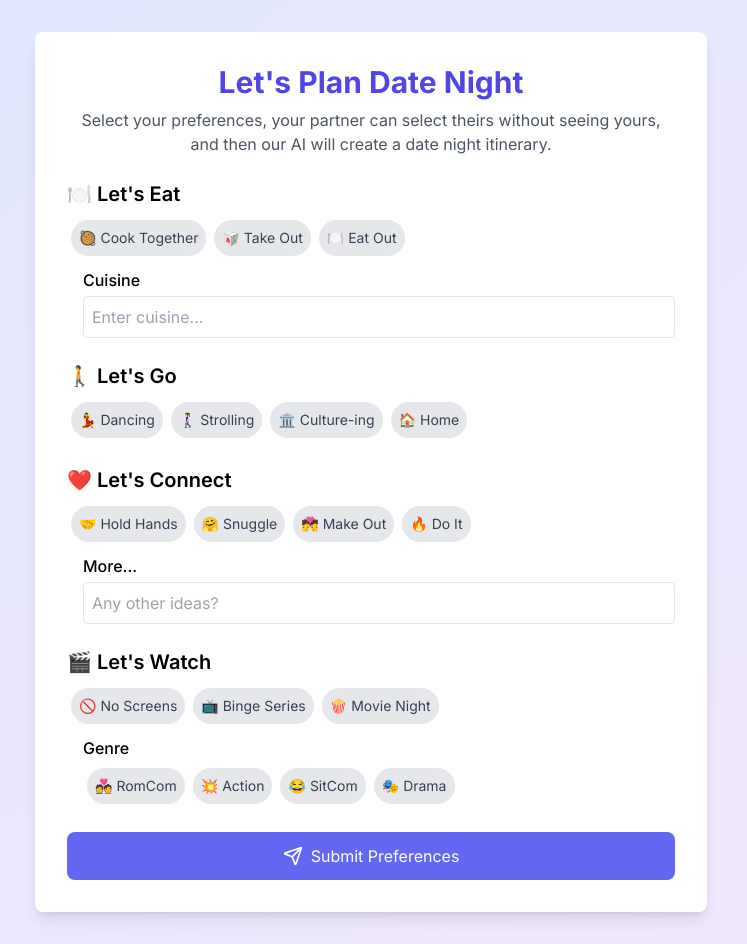
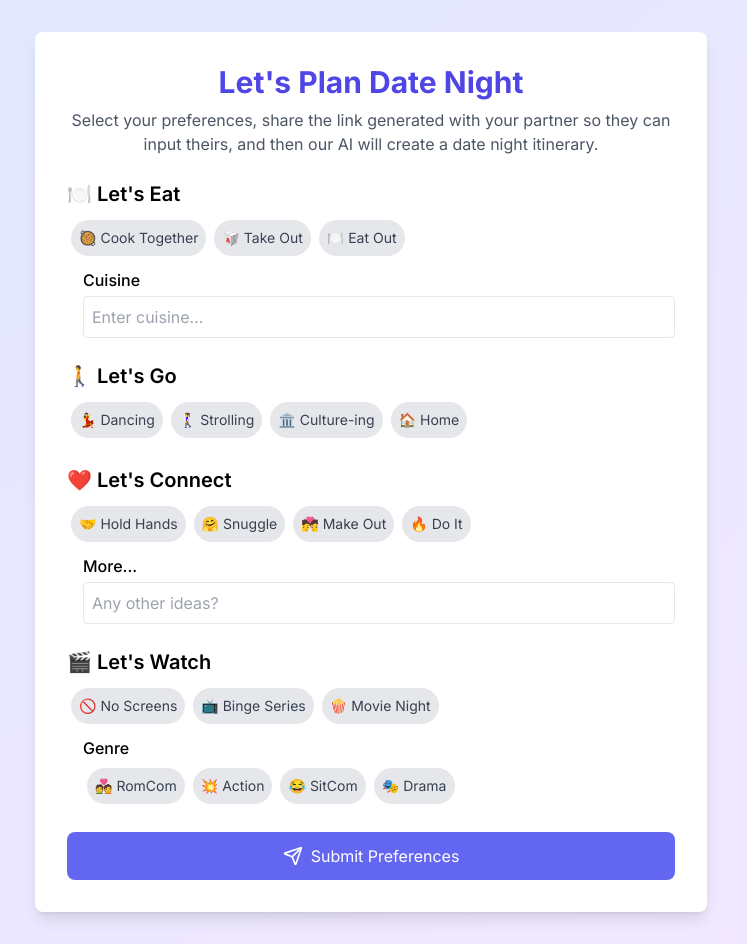
Before and after one commit to TownLake/DateNight, a Next.js app: page / in a window 1280 px wide. Shown: the whole page, without its empty margins (269-1016 px from the left). Built offline with nearby package versions, Linux system fonts and the light colour scheme.

Commit message:
Update DateNightPlanner.js

```diff
--- a/app/components/DateNightPlanner.js
+++ b/app/components/DateNightPlanner.js
@@ -161,12 +161,12 @@ const DateNightPlanner = () => {
     <div className="min-h-screen bg-gradient-to-br from-indigo-100 to-purple-100 p-8">
       <div className="max-w-2xl mx-auto bg-white rounded-lg shadow-lg p-8">
         <h1 className="text-3xl font-bold text-center mb-2 text-indigo-600">
-          {uniqueId ? "Partner's Date Night Preferences" : "Let's Plan Date Night"}
+          {uniqueId ? "Add Your Date Night Preferences" : "Let's Plan Date Night"}
         </h1>
         <p className="text-center text-gray-600 mb-6">
           {uniqueId
-            ? "Your partner has already submitted their preferences. Now it's your turn!"
-            : "Select your preferences, your partner can select theirs without seeing yours, and then our AI will create a date night itinerary."}
+            ? "Your partner has already submitted their preferences. Finish planning date night by submitting yours!"
+            : "Select your preferences, share the link generated with your partner so they can input theirs, and then our AI will create a date night itinerary."}
         </p>
         <form onSubmit={handleSubmit} className="space-y-6">
           <Section
```
